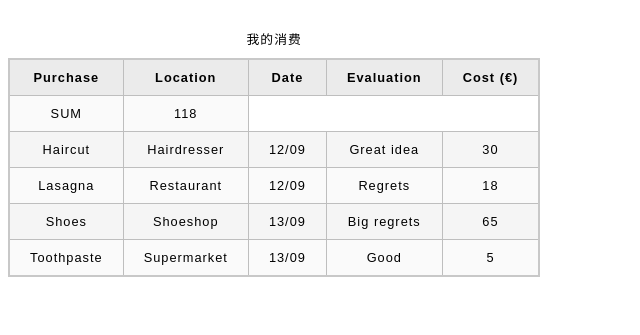
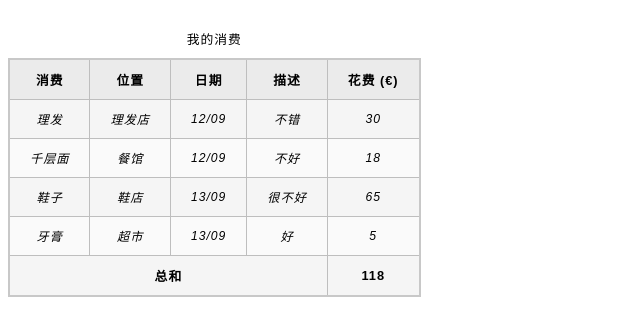
Before and after one commit to 2726561388/xsj.github.io, a plain HTML site: page table-html/spending-record.html in a window 1280 px wide. Shown: the part 61-396 px from the top of the page, without its empty margins (0-640 px from the left). Drawn offline with Linux system fonts and the light colour scheme.

Commit message:
table表格练习

```diff
--- a/table-html/spending-record.html
+++ b/table-html/spending-record.html
@@ -5,7 +5,15 @@
     <meta name="viewport" content="width=devcie-width" />
     <title>消费记录</title>
     <link href="table.css" rel="stylesheet" type="text/css" />
-    <style></style>
+    <style>
+      tbody {
+        font-size: 95%;
+        font-style: italic;
+      }
+      tfoot {
+        font-weight: bold;
+      }
+    </style>
   </head>
   <body>
     <h1>My spending record</h1>
@@ -13,45 +21,49 @@
       <caption>
         我的消费
       </caption>
+      <thead>
         <tr>
-        <th>Purchase</th>
-        <th>Location</th>
-        <th>Date</th>
-        <th>Evaluation</th>
-        <th>Cost (€)</th>
+          <th>消费</th>
+          <th>位置</th>
+          <th>日期</th>
+          <th>描述</th>
+          <th>花费 (€)</th>
         </tr>
+      </thead>
+      <tfoot>
+        <td colspan="4">总和</td>
+        <td>118</td>
+      </tfoot>
+      <tbody>
         <tr>
-        <td>SUM</td>
-        <td>118</td>
-      </tr>
-      <tr>
-        <td>Haircut</td>
-        <td>Hairdresser</td>
+          <td>理发</td>
+          <td>理发店</td>
           <td>12/09</td>
-        <td>Great idea</td>
+          <td>不错</td>
           <td>30</td>
         </tr>
         <tr>
-        <td>Lasagna</td>
-        <td>Restaurant</td>
+          <td>千层面</td>
+          <td>餐馆</td>
           <td>12/09</td>
-        <td>Regrets</td>
+          <td>不好</td>
           <td>18</td>
         </tr>
         <tr>
-        <td>Shoes</td>
-        <td>Shoeshop</td>
+          <td>鞋子</td>
+          <td>鞋店</td>
           <td>13/09</td>
-        <td>Big regrets</td>
+          <td>很不好</td>
           <td>65</td>
         </tr>
         <tr>
-        <td>Toothpaste</td>
-        <td>Supermarket</td>
+          <td>牙膏</td>
+          <td>超市</td>
           <td>13/09</td>
-        <td>Good</td>
+          <td>好</td>
           <td>5</td>
         </tr>
+      </tbody>
     </table>
   </body>
 </html>
```
Lines whose indentation alone changed are shown as unchanged.
